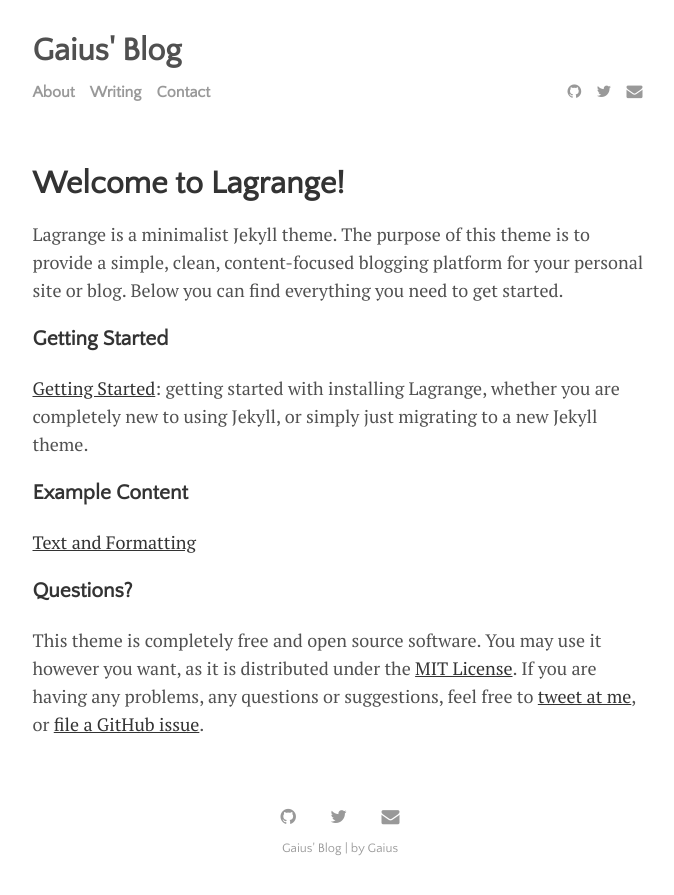
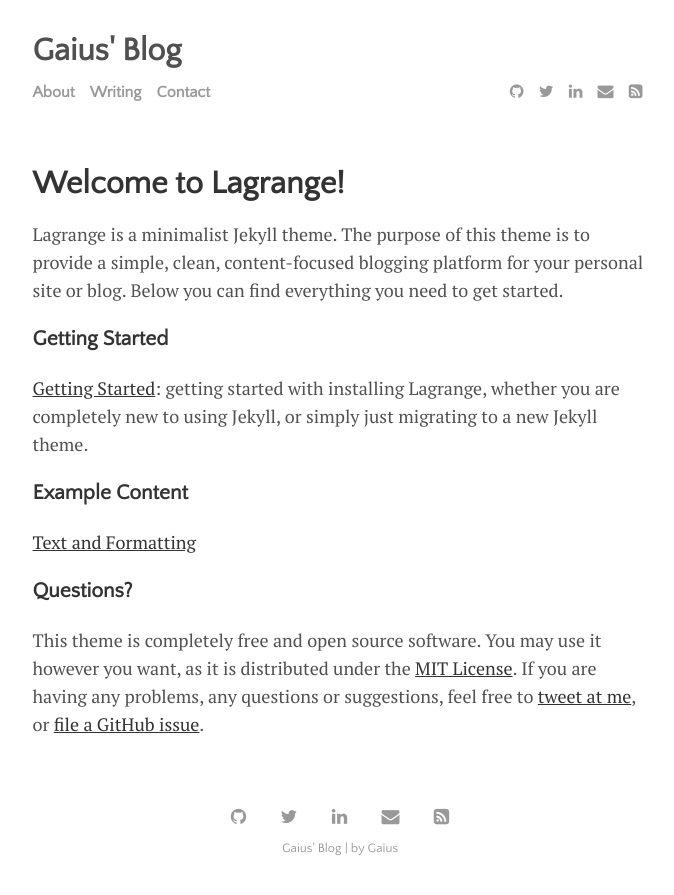
Before and after one commit to gaius-qi/gaius-qi.github.io, a Jekyll site: the page built from menu/about.md, in a window 1280 px wide. Shown: the top 895 px of the page, without its empty margins (300-974 px from the left). Built offline with Jekyll 4.4.1, drawn with Linux system fonts in a browser that asks for light colours.

Commit message:
feat: rm

```diff
--- a/_data/settings.yml
+++ b/_data/settings.yml
@@ -13,9 +13,12 @@
 
 # Available social icons are powered by Font Awesome, so you can use any icon that they offer
 social:
-- {icon: 'github', link: 'https://www.github.com/gaius-qi'}
-- {icon: 'twitter', link: 'https://twitter.com/gaius_qi'}
-- {icon: 'envelope', link: 'mailto:gaius.qi@gmail.com'}
+- {icon: 'github', link: 'https://www.github.com/lenpaul'}
+- {icon: 'twitter', link: 'https://twitter.com/paululele'}
+- {icon: 'linkedin', link: 'http://www.linkedin.com/in/lenpaul/'}
+- {icon: 'envelope', link: 'mailto:l.nguyen.paul@gmail.com'}
+- {icon: 'rss-square', link: '/feed.xml'}
+# - {icon: 'rss-square', link: '/rss-feed.xml'}
 
 # Customize site text
 pagination:
```
